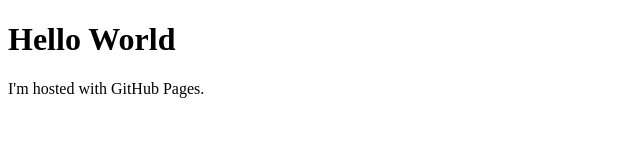
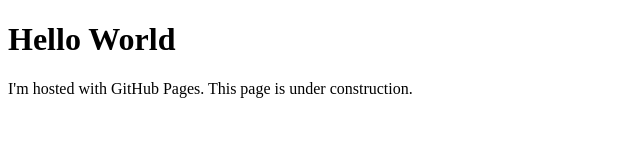
Before and after one commit to conundrumer/conundrumer.github.io, a plain HTML site: page index.html in a window 1280 px wide. Shown: the whole page, without its empty margins (0-640 px from the left). Drawn offline with Linux system fonts and the light colour scheme.

Commit message:
under construction

```diff
--- a/index.html
+++ b/index.html
@@ -2,6 +2,6 @@
 <html>
 <body>
 <h1>Hello World</h1>
-<p>I'm hosted with GitHub Pages.</p>
+<p>I'm hosted with GitHub Pages. This page is under construction.</p>
 </body>
 </html>
```
